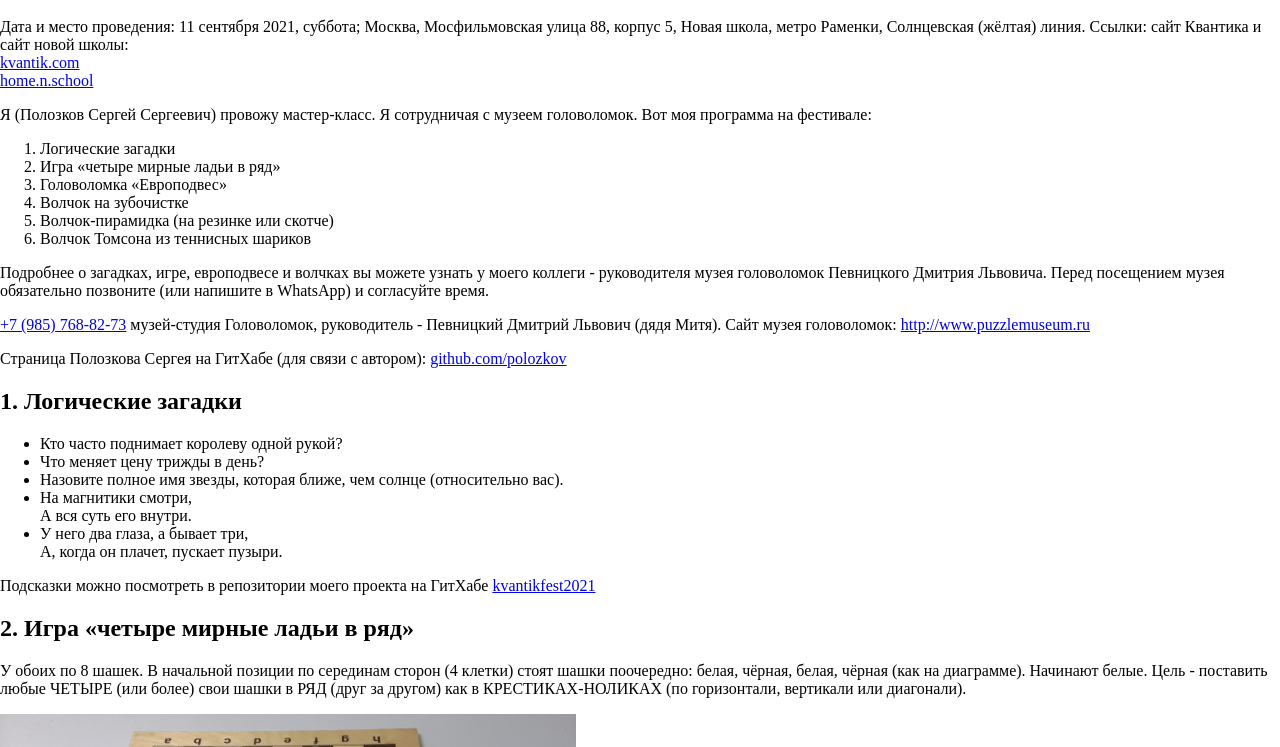
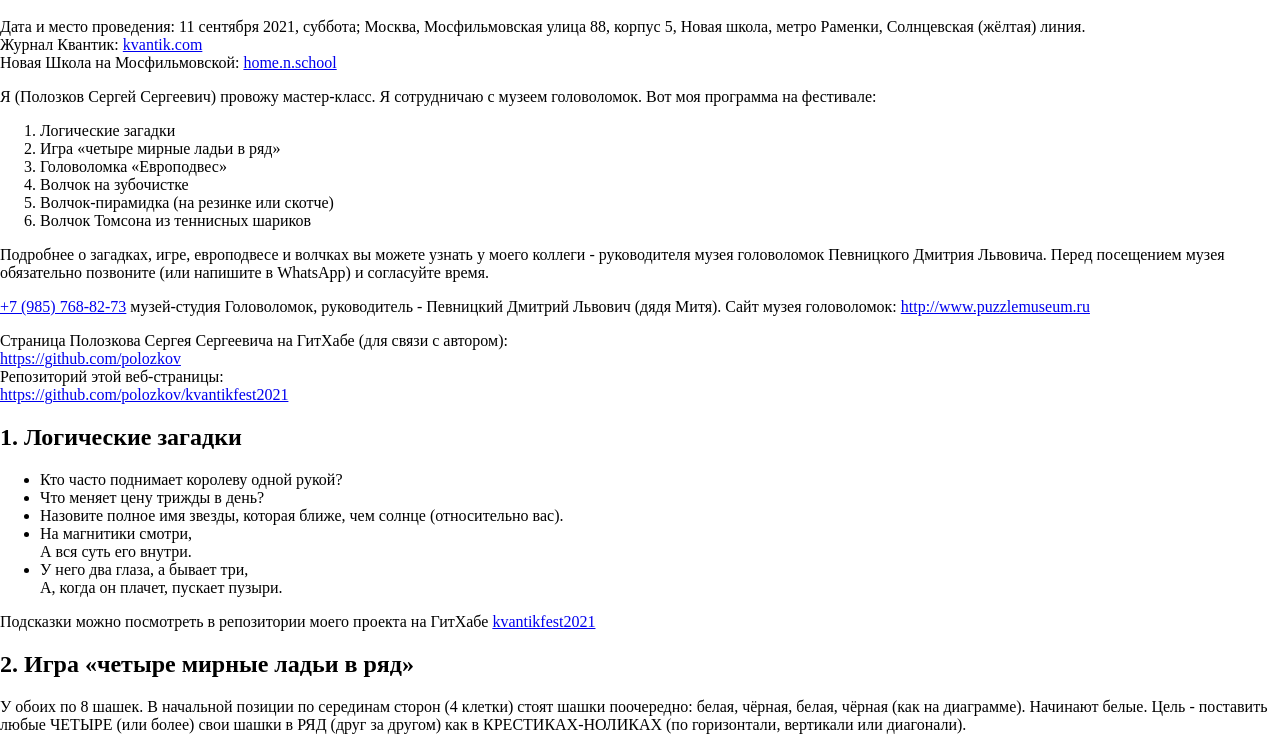
Before and after one commit to polozkov/kvantikfest2021, a plain HTML site: page index.html in a window 1280 px wide. Shown: the part 40-787 px from the top of the page. Drawn offline with Linux system fonts and the light colour scheme.

Commit message:
fix repo links

```diff
--- a/index.html
+++ b/index.html
@@ -29,12 +29,12 @@
     <h1>Фестиваль журнала «Квантик» 2021 в Новой школе</h1>
 
     <p>
-        Дата и место проведения: 11 сентября 2021, суббота; Москва, Мосфильмовская улица 88, корпус 5, Новая школа, метро Раменки, Солнцевская (жёлтая) линия. Ссылки: сайт Квантика и сайт новой школы:<br>
-        <a href="https://kvantik.com/">kvantik.com</a><br>
-        <a href="https://home.n.school/">home.n.school</a>
+        Дата и место проведения: 11 сентября 2021, суббота; Москва, Мосфильмовская улица 88, корпус 5, Новая школа, метро Раменки, Солнцевская (жёлтая) линия.<br>
+        Журнал Квантик: <a href="https://kvantik.com/">kvantik.com</a><br>
+        Новая Школа на Мосфильмовской: <a href="https://home.n.school/">home.n.school</a>
     </p>
     <p>
-        Я (Полозков Сергей Сергеевич) провожу мастер-класс. Я сотрудничая с музеем головоломок. Вот моя программа на фестивале:
+        Я (Полозков Сергей Сергеевич) провожу мастер-класс. Я сотрудничаю с музеем головоломок. Вот моя программа на фестивале:
     </p>
 
     <ol>
@@ -54,8 +54,10 @@
         <a href="tel:+79857688273">+7 (985) 768-82-73</a> музей-студия Головоломок, руководитель - Певницкий Дмитрий Львович (дядя Митя). Сайт музея головоломок: <a href="http://www.puzzlemuseum.ru/">http://www.puzzlemuseum.ru</a>
     </p>
 
-    <p>Страница Полозкова Сергея на ГитХабе (для связи с автором):
-        <a href="https://github.com/polozkov"> github.com/polozkov</a>
+    <p>Страница Полозкова Сергея Сергеевича на ГитХабе (для связи с автором):<br>
+        <a href="https://github.com/polozkov"> https://github.com/polozkov</a><br>
+        Репозиторий этой веб-страницы:<br>
+        <a href="https://github.com/polozkov/kvantikfest2021"> https://github.com/polozkov/kvantikfest2021</a>
     </p>
 
 
@@ -70,7 +72,7 @@
         </ul>
 
         <p>Подсказки можно посмотреть в репозитории моего проекта на ГитХабе
-            <a href="https://polozkov.github.io/kvantikfest2021/"> kvantikfest2021</a>
+            <a href="https://github.com/polozkov/kvantikfest2021"> kvantikfest2021</a>
         </p>
     </p>
 
@@ -86,7 +88,7 @@
 
     <p>
         Правила (фото и видео) можно посмотреть и скачать в репозитории моего проекта на ГитХабе
-        <a href="https://polozkov.github.io/kvantikfest2021/"> kvantikfest2021</a>
+        <a href="https://github.com/polozkov/kvantikfest2021"> kvantikfest2021</a>
     </p>
 
 
@@ -106,7 +108,7 @@
 
     <p>
         Фото «Европодвеса» можно посмотреть в репозитории моего проекта на ГитХабе
-        <a href="https://polozkov.github.io/kvantikfest2021/"> kvantikfest2021</a>
+        <a href="https://github.com/polozkov/kvantikfest2021"> kvantikfest2021</a>
     </p>
 
 
@@ -126,7 +128,7 @@
 
     <p>
         Фото волчка на зубочистке можно посмотреть в репозитории моего проекта на ГитХабе
-        <a href="https://polozkov.github.io/kvantikfest2021/"> kvantikfest2021</a>
+        <a href="https://github.com/polozkov/kvantikfest2021"> kvantikfest2021</a>
     </p>
 
 
@@ -142,7 +144,7 @@
 
     <p>
         Фото волчка-пирамидки можно посмотреть в репозитории моего проекта на ГитХабе
-        <a href="https://polozkov.github.io/kvantikfest2021/"> kvantikfest2021</a>
+        <a href="https://github.com/polozkov/kvantikfest2021"> kvantikfest2021</a>
     </p>
 
 
@@ -160,7 +162,7 @@
 
     <p>
         Фото и видео волчка Томсона можно посмотреть в репозитории моего проекта на ГитХабе
-        <a href="https://polozkov.github.io/kvantikfest2021/"> kvantikfest2021</a>
+        <a href="https://github.com/polozkov/kvantikfest2021"> kvantikfest2021</a>
     </p>
 
     <h2>Ждём вас в гости</h2>
```
